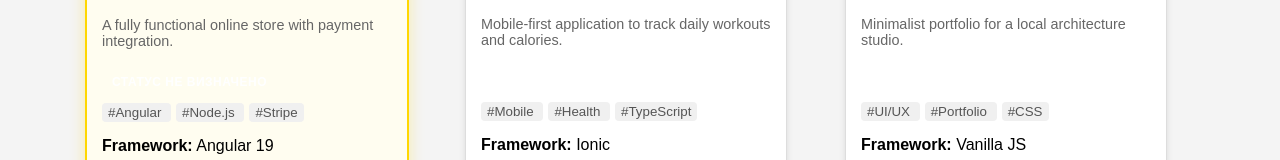
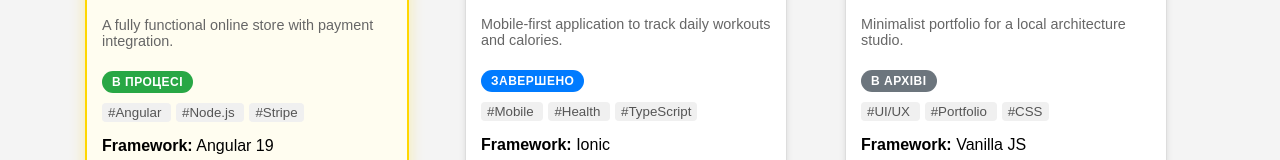
Before and after one commit to zahar4ik/web-development-lab, an Angular app: page /projects in a window 1280 px wide. Shown: the part 600-760 px from the top of the page. Built offline with nearby package versions, Linux system fonts and the light colour scheme.

Commit message:
feat: implement project details component and getById service method

```diff
--- a/src/app/features/projects/project-details/project-details.component.ts
+++ b/src/app/features/projects/project-details/project-details.component.ts
@@ -1,6 +1,6 @@
 import { Component, OnInit, Input } from '@angular/core';
 import { CommonModule } from '@angular/common';
-import { RouterLink } from '@angular/router'; // Для кнопки "Назад"
+import { RouterLink } from '@angular/router';
 import { Observable } from 'rxjs';
 import { Project } from '../../../shared/models/project';
 import { ProjectService } from '../../../shared/services/project';
--- a/src/app/shared/components/card/card.component.html
+++ b/src/app/shared/components/card/card.component.html
@@ -17,9 +17,9 @@
     <div class="details">
       <div class="status-indicator">
         @switch (project.status) {
-          @case ('Active') { <span class="badge badge-active">В процесі</span> }
-          @case ('Completed') { <span class="badge badge-completed">Завершено</span> }
-          @case ('Archived') { <span class="badge badge-archived">В архіві</span> }
+          @case (ProjectStatus.Active) { <span class="badge badge-active">В процесі</span> }
+          @case (ProjectStatus.Completed) { <span class="badge badge-completed">Завершено</span> }
+          @case (ProjectStatus.Archived) { <span class="badge badge-archived">В архіві</span> }
           @default { <span class="badge">Статус не визначено</span> }
         }
       </div>
--- a/src/app/shared/components/card/card.component.ts
+++ b/src/app/shared/components/card/card.component.ts
@@ -1,6 +1,7 @@
 import { Component, Input, Output, EventEmitter } from '@angular/core';
 import { CommonModule } from '@angular/common';
-import { Project } from '../../models/project';
+// Добавляем импорт ProjectStatus (предположительно из того же файла)
+import { Project, ProjectStatus } from '../../models/project';
 
 @Component({
   selector: 'web-card',
@@ -11,8 +12,10 @@ import { Project } from '../../models/project';
 })
 export class CardComponent {
   @Input({ required: true }) project!: Project;
+  @Output() addToCart = new EventEmitter<string>();
 
-  @Output() addToCart = new EventEmitter<string>();
+  // Делаем Enum доступным в шаблоне HTML
+  protected readonly ProjectStatus = ProjectStatus;
 
   onBtnClick(): void {
     this.addToCart.emit(this.project.id);
```
Also changed, not shown: src/app/features/projects/project-details/project-details.component.html (+5 -6 lines).
